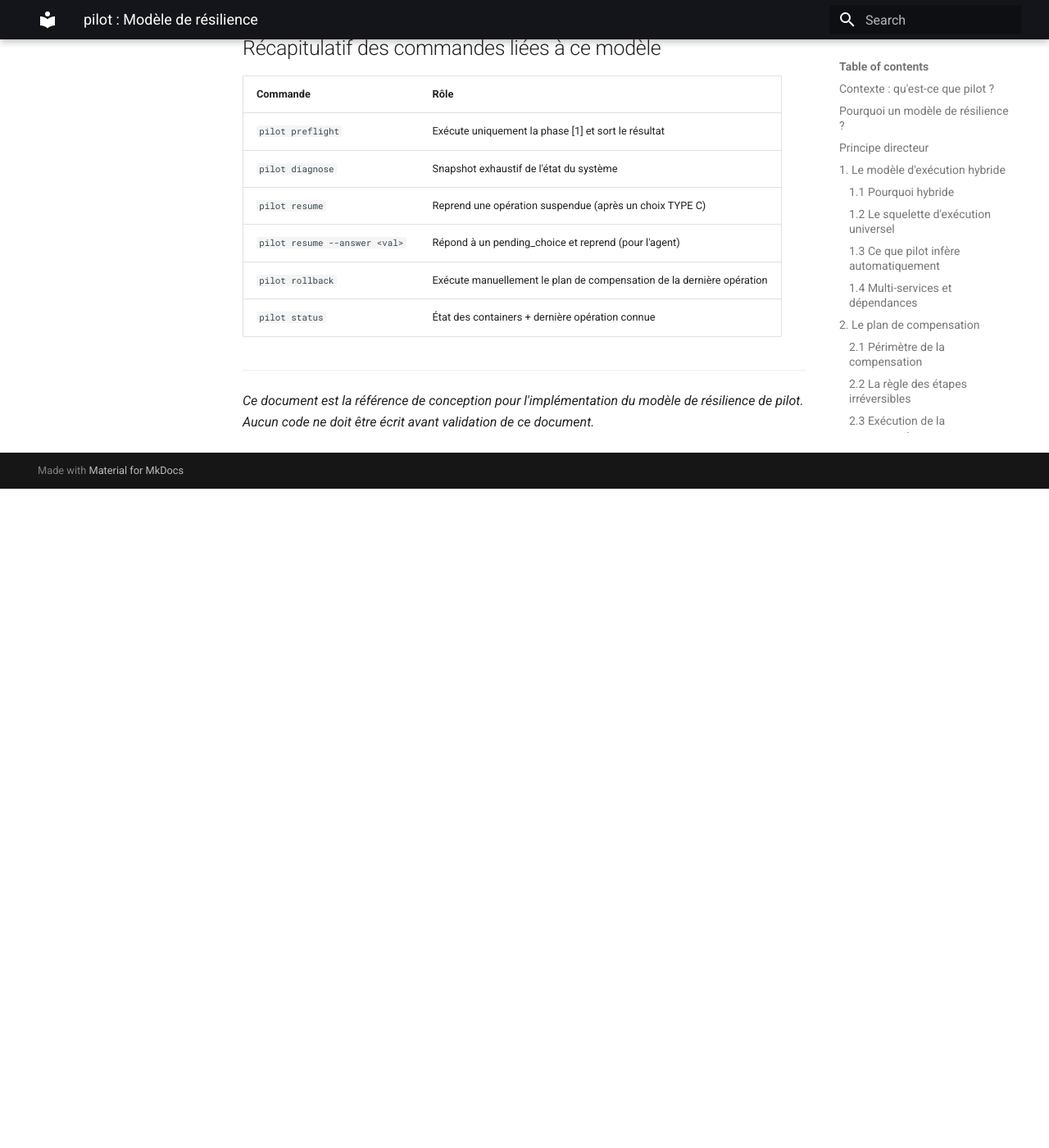
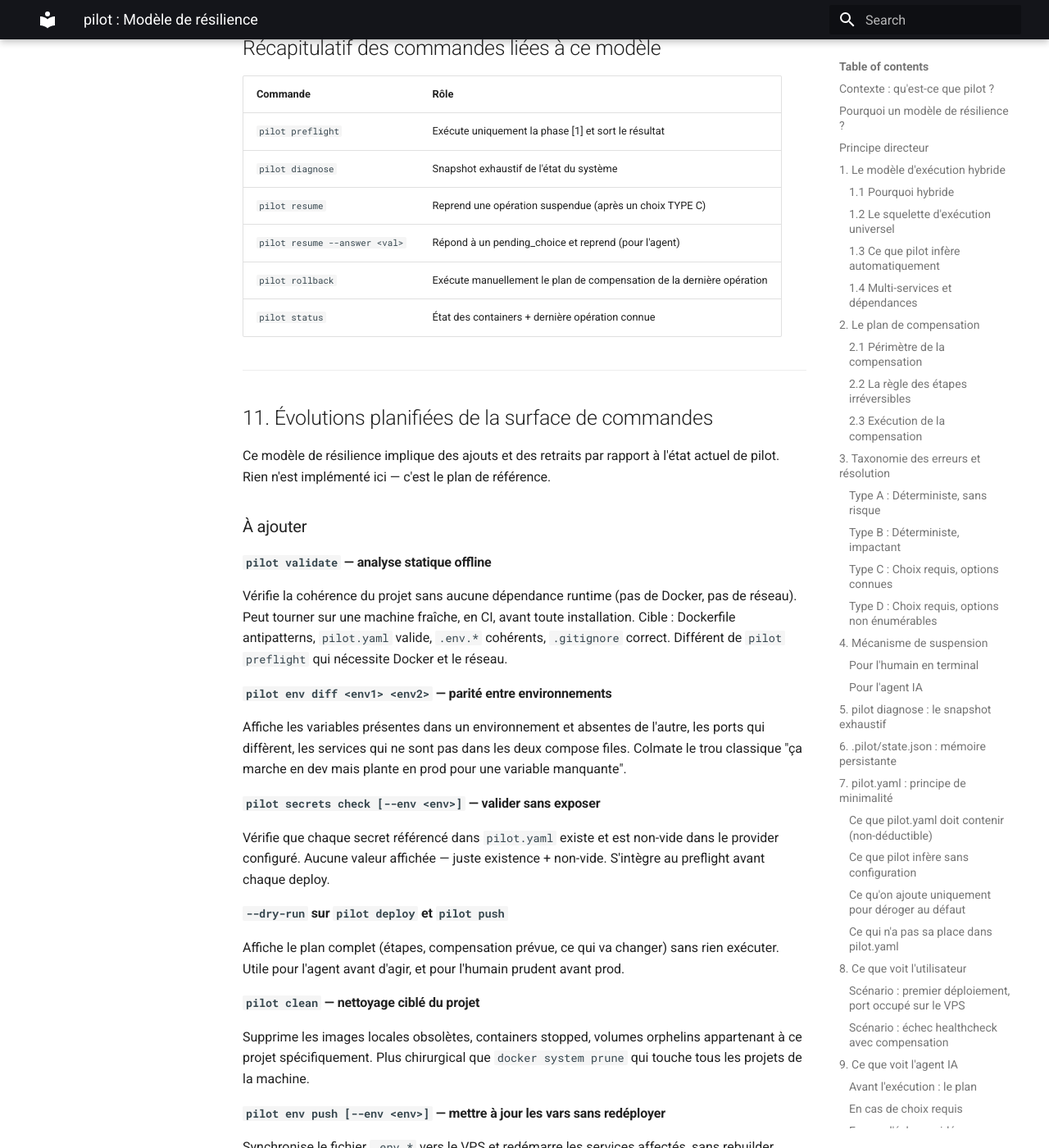
Before and after one commit to mouhamedsylla/kaal, an MkDocs documentation site: the page built from docs/resilience.md, in a window 1280 px wide and 1400 px high, scrolled down 16567 px. Shown: the whole window at 82% size. Built offline with MkDocs 1.6.1 and Material for MkDocs 9.7.7, drawn with Linux system fonts in a browser that asks for light colours; before the commit the page ends 17163 px from its top, so only the background shows below that; some of the changed text lies outside the part shown.

Commit message:
docs(resilience): add planned command surface changes
Section 11: évolutions planifiées de la surface de commandes
- À ajouter: validate, env diff, secrets check, --dry-run, clean, env push, init --adopt
- À retirer: pilot_config_get/set MCP, pilot_generate_k8s MCP
- À fusionner: setup→preflight --fix, history→status --history, context→mcp context

Co-Authored-By: Claude Sonnet 4.6 <noreply@anthropic.com>

````diff
--- a/docs/resilience.md
+++ b/docs/resilience.md
@@ -767,5 +767,88 @@ ou dans l'état `GUIDED_FAILURE`. Jamais dans un état indéterminé.
 
 ---
 
+## 11. Évolutions planifiées de la surface de commandes
+
+Ce modèle de résilience implique des ajouts et des retraits par rapport à l'état actuel de pilot.
+Rien n'est implémenté ici — c'est le plan de référence.
+
+### À ajouter
+
+#### `pilot validate` — analyse statique offline
+Vérifie la cohérence du projet sans aucune dépendance runtime (pas de Docker, pas de réseau).
+Peut tourner sur une machine fraîche, en CI, avant toute installation.
+Cible : Dockerfile antipatterns, `pilot.yaml` valide, `.env.*` cohérents, `.gitignore` correct.
+Différent de `pilot preflight` qui nécessite Docker et le réseau.
+
+#### `pilot env diff <env1> <env2>` — parité entre environnements
+Affiche les variables présentes dans un environnement et absentes de l'autre,
+les ports qui diffèrent, les services qui ne sont pas dans les deux compose files.
+Colmate le trou classique "ça marche en dev mais plante en prod pour une variable manquante".
+
+#### `pilot secrets check [--env <env>]` — valider sans exposer
+Vérifie que chaque secret référencé dans `pilot.yaml` existe et est non-vide
+dans le provider configuré. Aucune valeur affichée — juste existence + non-vide.
+S'intègre au preflight avant chaque deploy.
+
+#### `--dry-run` sur `pilot deploy` et `pilot push`
+Affiche le plan complet (étapes, compensation prévue, ce qui va changer)
+sans rien exécuter. Utile pour l'agent avant d'agir, et pour l'humain prudent avant prod.
+
+#### `pilot clean` — nettoyage ciblé du projet
+Supprime les images locales obsolètes, containers stopped, volumes orphelins
+appartenant à ce projet spécifiquement. Plus chirurgical que `docker system prune`
+qui touche tous les projets de la machine.
+
+#### `pilot env push [--env <env>]` — mettre à jour les vars sans redéployer
+Synchronise le fichier `.env.*` vers le VPS et redémarre les services affectés,
+sans rebuilder l'image. Comble le vide entre `pilot sync` (fichiers config)
+et `pilot deploy` (image complète) pour le cas "je veux juste changer LOG_LEVEL".
+
+```
+pilot sync      → fichiers statiques (nginx.conf, certs…)
+pilot env push  → variables d'environnement + restart des services
+pilot deploy    → nouvelle image + tout le reste
+```
+
+#### `pilot init --adopt` — adopter un projet existant
+Génère `pilot.yaml` depuis un projet qui a déjà un Dockerfile et un docker-compose,
+au lieu de créer de zéro. Réduit la friction pour les projets qui veulent rejoindre
+pilot sans tout refaire.
+
+---
+
+### À retirer
+
+#### `pilot_config_get` / `pilot_config_set` — outils MCP
+Permettre à un agent IA de lire et écrire `pilot.yaml` directement est trop risqué.
+Une correction silencieuse d'un champ peut en casser un autre.
+`pilot.yaml` reste sous contrôle humain — l'agent peut suggérer, l'humain applique.
+
+#### `pilot_generate_k8s` — outil MCP
+Le provider Kubernetes n'est pas encore implémenté. Exposer un outil MCP
+pour quelque chose qui ne fonctionne pas crée de fausses attentes.
+À réintroduire quand k8s sera réellement opérationnel.
+
+---
+
+### À fusionner / absorber
+
+#### `pilot setup` → dans `pilot preflight --fix`
+`pilot setup` n'ajoute l'utilisateur VPS au groupe docker. C'est un TYPE B :
+pilot peut le détecter lors du preflight et le corriger automatiquement.
+Pas besoin d'une commande de premier niveau pour ça.
+
+#### `pilot history` → dans `pilot status --history`
+`pilot history` est une vue temporelle de `state.json`. Ce n'est pas un concept
+distinct de `pilot status` — c'est la même chose avec un filtre temporel.
+`pilot status` pour l'état courant, `pilot status --history` pour le passé.
+
+#### `pilot context` → sous `pilot mcp context`
+`pilot context` n'a de sens que dans un contexte MCP. Exposée au même niveau
+que `pilot deploy` dans `--help`, elle crée de la confusion pour l'utilisateur humain.
+À ranger sous le namespace `pilot mcp` pour clarifier que c'est une commande agent.
+
+---
+
 *Ce document est la référence de conception pour l'implémentation du modèle de résilience de pilot.*
 *Aucun code ne doit être écrit avant validation de ce document.*
````
